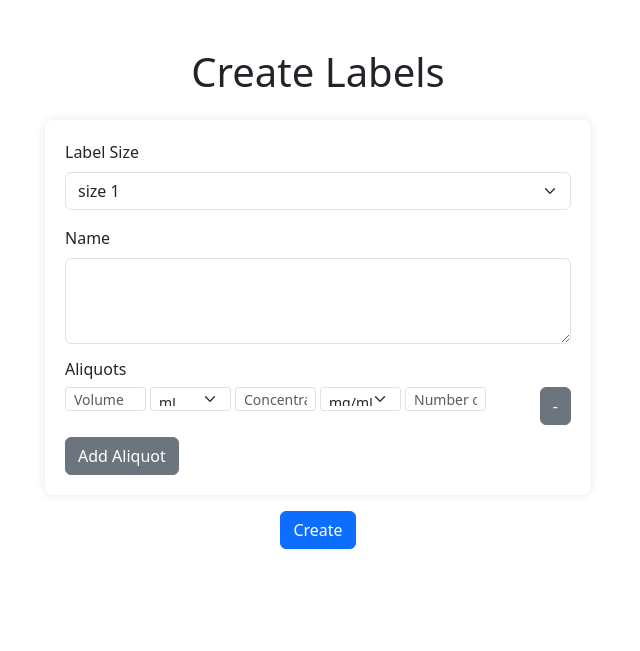
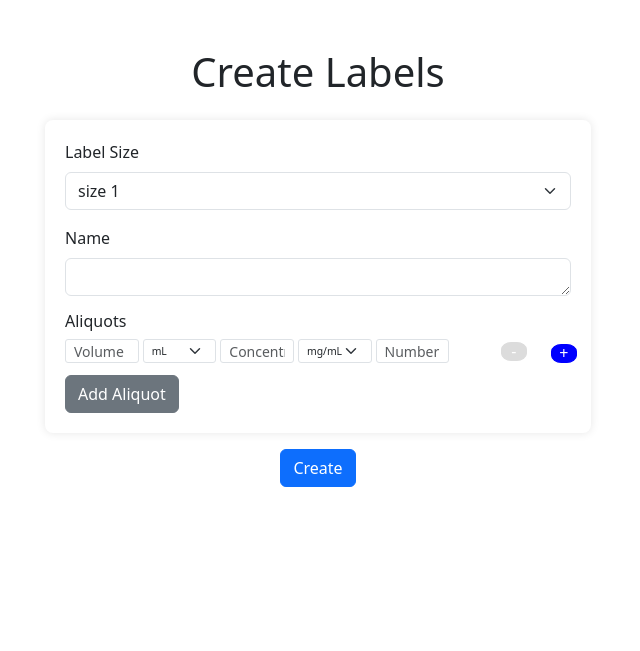
Before and after one commit to hall-ash/label-maker, a Flask app: page / in a window 1280 px wide. Shown: the top 651 px of the page, without its empty margins (322-962 px from the left). Run offline with Flask 3, Linux system fonts and the light colour scheme.

Commit message:
change input format and style

```diff
--- a/static/css/style.css
+++ b/static/css/style.css
@@ -4,7 +4,6 @@ html {
 }
 
 .label-form {
-
   margin: auto; /* Center the form horizontally */
   padding: 20px;
   background-color: #ffffff; /* White background for form */
@@ -18,3 +17,33 @@ html {
   height: 1.5rem; /* Decreased height */
   font-size: 0.875rem; /* Adjust font size if needed */
 }
+
+.custom-select {
+  border-radius: 3px; /* Less rounded edges */
+  padding: 0.25rem 0.5rem; /* Less padding */
+  height: 1.5rem; /* Decreased height */
+  font-size: 0.65rem; /* Adjust font size if needed */
+
+}
+
+.remove-aliquot-btn {
+  border-radius: 40%;
+  height: 1.2rem;
+  width: 1rem;
+  display: inline-flex; /* Use flex to center text if needed */
+  align-items: center; /* Vertically center the text */
+  justify-content: center; /* Horizontally center the text */
+  background-color: gainsboro;
+  border-color: gainsboro;
+}
+
+.add-aliquot-btn {
+  border-radius: 40%;
+  height: 1.2rem;
+  width: 1rem;
+  display: inline-flex; /* Use flex to center text if needed */
+  align-items: center; /* Vertically center the text */
+  justify-content: center; /* Horizontally center the text */
+  background-color: blue;
+  border-color: blue;
+}
--- a/templates/aliquot.html
+++ b/templates/aliquot.html
@@ -11,7 +11,7 @@
           </div>
           <div class="col">
 
-              <select class="form-select custom-input" name="volume_unit[]">
+              <select class="form-select custom-select" name="volume_unit[]">
                   <option value="mL">mL</option>
                   <option value="uL">μL</option>
                   <option value="L">L</option>
@@ -23,7 +23,7 @@
           </div>
           <div class="col">
 
-              <select class="form-select custom-input" name="concentration_unit">
+              <select class="form-select custom-select" name="concentration_unit">
                   <option value="mg/mL">mg/mL</option>
                   <option value="ug/mL">μg/mL</option>
                   <option value="g/mL">g/mL</option>
@@ -34,14 +34,16 @@
           <div class="col">
             <input type="text" placeholder="Number of aliquots" class="form-control custom-input" name="number">
         </div>
-        <div class="col d-flex justify-content-end ">
-          <button type="submit" class="btn btn-secondary">-</button>
+        <div class="col d-flex align-items-center justify-content-end">
+          <button type="submit" class="btn btn-secondary remove-aliquot-btn">-</button>
 
         </div>
       </div>
 
     </div>
-
+    <div class="col col-lg-1 d-flex align-items-center">
+      <button type="submit" class="btn btn-secondary add-aliquot-btn">+</button>
+    </div>
   </div>
 
 </div>
--- a/templates/base.html
+++ b/templates/base.html
@@ -28,7 +28,7 @@
 
             <div class="mb-3">
                 <label for="name" class="form-label">Name</label>
-                <textarea type="text" class="form-control" id="name" name="name" rows="3"></textarea>
+                <textarea type="text" class="form-control" id="name" name="name" rows="1"></textarea>
             </div>
             <h6>Aliquots</h6>
             <div id="aliquot-section">
```
